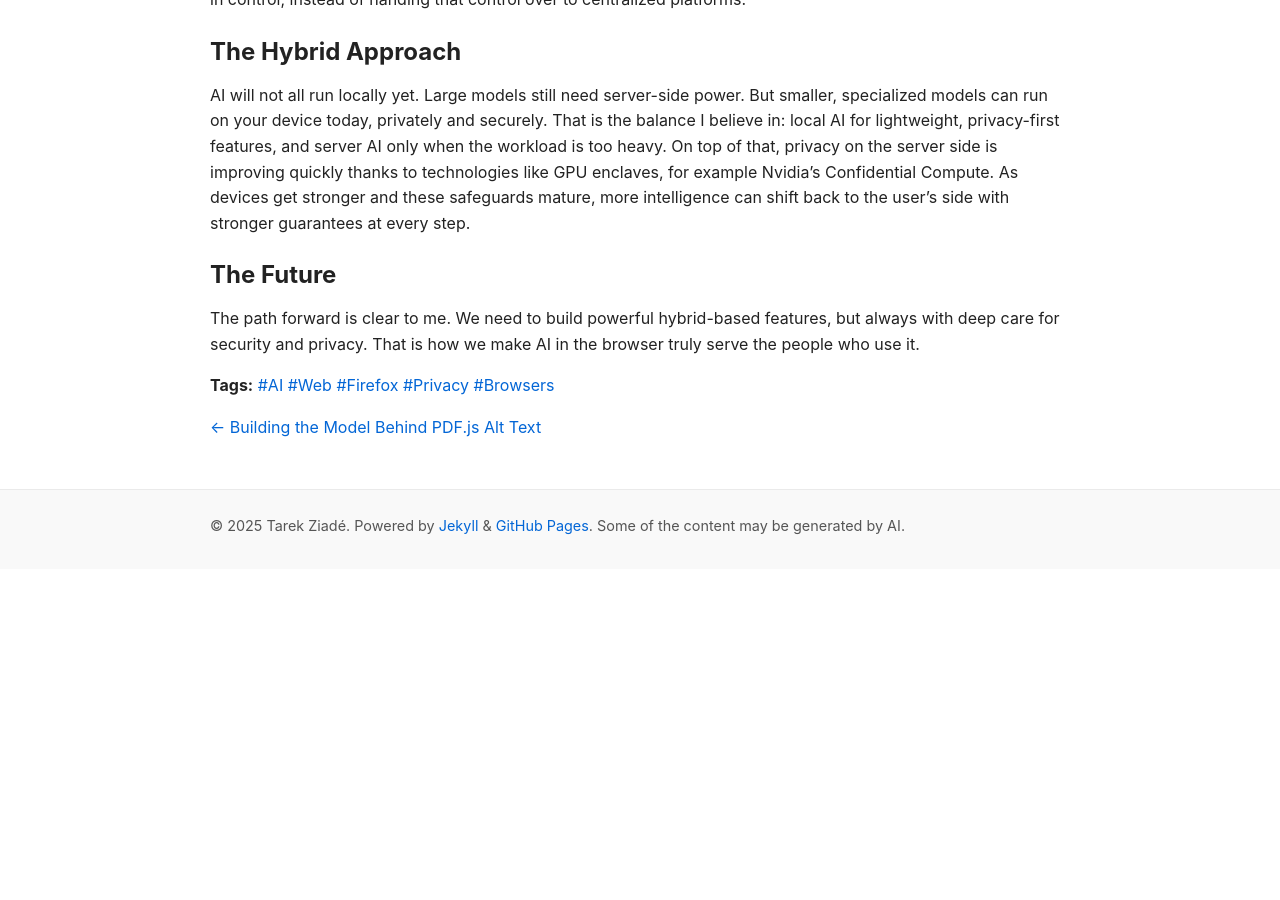
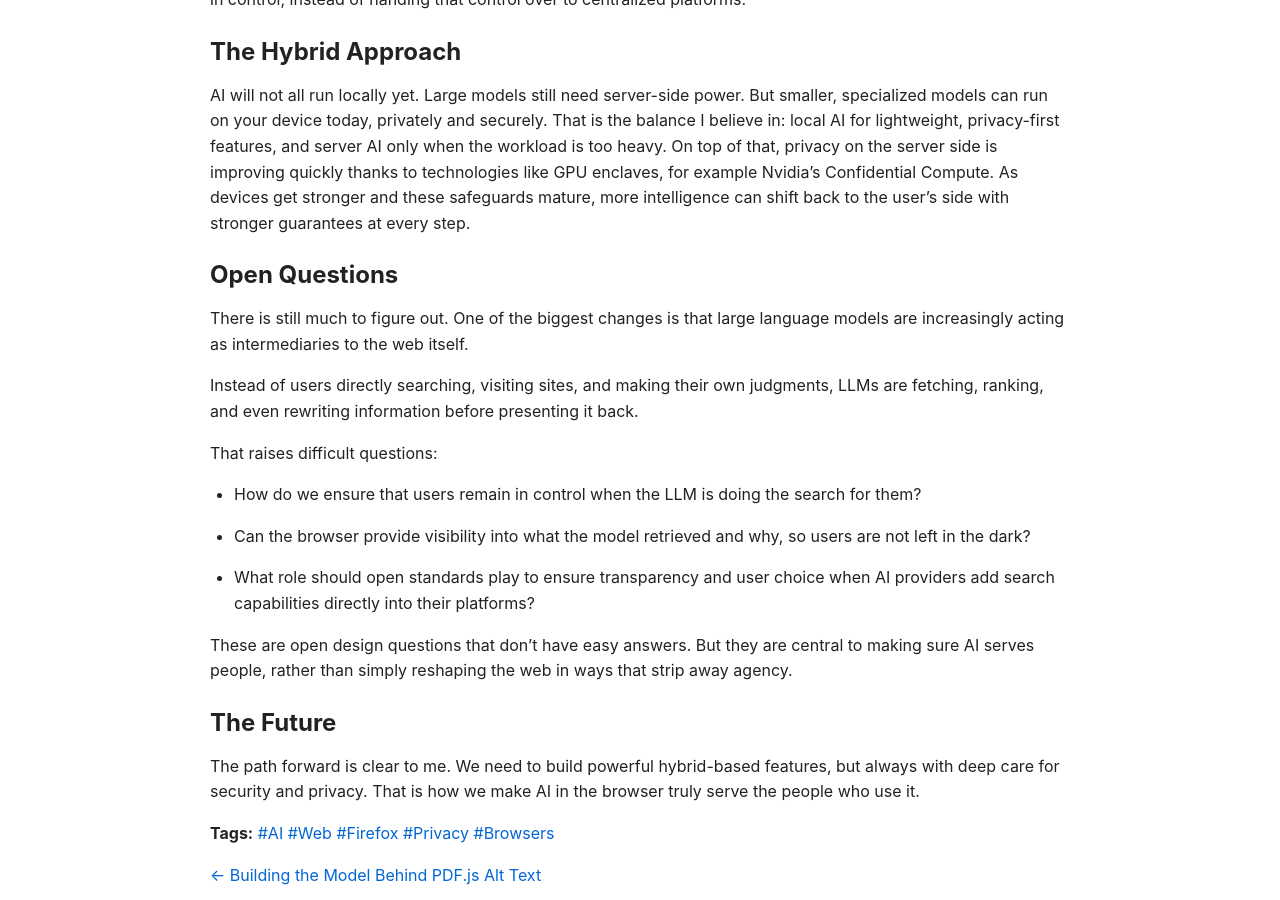
Before and after one commit to tarekziade/tarekziade.github.io, a Jekyll site: the page built from _posts/2025-09-01-vision-for-ai.md, in a window 1280 px wide and 900 px high, scrolled down 557 px. Built offline with Jekyll 4.4.1, drawn with Linux system fonts in a browser that asks for light colours; before the commit the page ends 1126 px from its top, so only the background shows below that.

Commit message:
post tweaks (open questions)

```diff
--- a/_posts/2025-09-01-vision-for-ai.md
+++ b/_posts/2025-09-01-vision-for-ai.md
@@ -36,6 +36,31 @@ technologies like GPU enclaves, for example Nvidia's Confidential Compute. As
 devices get stronger and these safeguards mature, more intelligence can shift
 back to the user’s side with stronger guarantees at every step.
 
+
+## Open Questions
+
+There is still much to figure out. One of the biggest changes is that large
+language models are increasingly acting as intermediaries to the web itself.
+
+Instead of users directly searching, visiting sites, and making their own
+judgments, LLMs are fetching, ranking, and even rewriting information before
+presenting it back.
+
+That raises difficult questions:
+
+- How do we ensure that users remain in control when the LLM is doing the search
+for them?
+
+- Can the browser provide visibility into what the model retrieved and why, so
+users are not left in the dark?
+
+- What role should open standards play to ensure transparency and user choice when
+AI providers add search capabilities directly into their platforms?
+
+These are open design questions that don’t have easy answers. But they are
+central to making sure AI serves people, rather than simply reshaping the web in
+ways that strip away agency.
+
 ## The Future
 
 The path forward is clear to me. We need to build powerful hybrid-based
```
Also changed, not shown: 2 other files.
